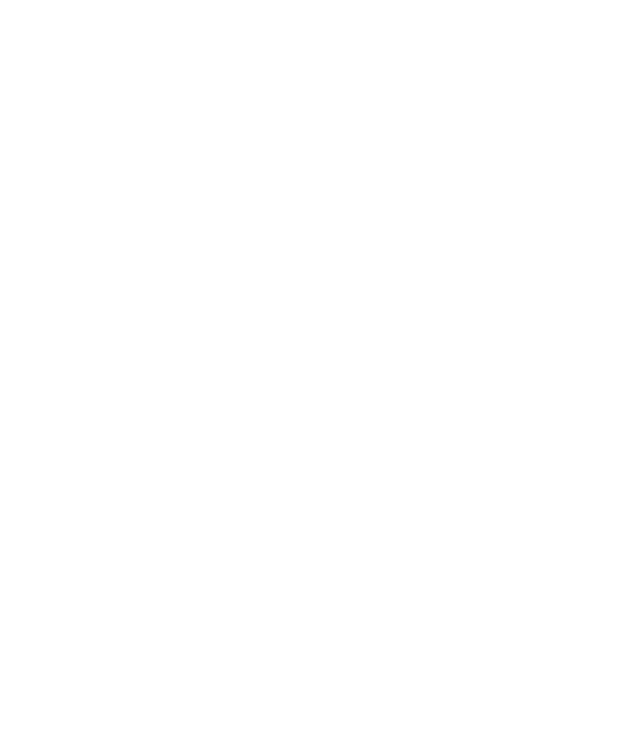
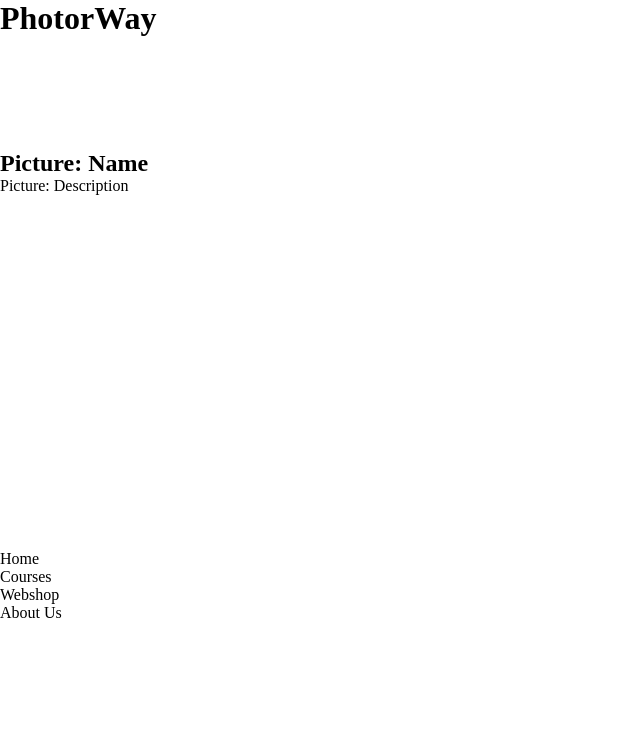
Before and after one commit to wilmerErixon/WU_klass-2C_projektVT2023, a plain HTML site: page index.html in a window 1280 px wide. Shown: the whole page, without its empty margins (0-640 px from the left). Drawn offline with Linux system fonts and the light colour scheme.

Commit message:
jobbat lektion

```diff
--- a/css/style.css
+++ b/css/style.css
@@ -0,0 +1,28 @@
+*{
+    margin: 0;
+    padding: 0;
+    box-sizing: border-box;
+}
+
+#gridWrapperHome{
+    display: grid;
+    grid-template-columns: 375px;
+    grid-template-rows:  150px 400px minmax(200px, 1fr);
+    grid-template-areas:
+    "he"
+    "bg"
+    "tx"
+    ;
+}
+
+header{
+    grid-area: he;
+}
+
+#picture{
+    grid-area: bg;
+}
+
+#pictureDescription{
+    grid-area: tx;
+}
--- a/index.html
+++ b/index.html
@@ -5,8 +5,27 @@
     <meta http-equiv="X-UA-Compatible" content="IE=edge">
     <meta name="viewport" content="width=device-width, initial-scale=1.0">
     <title>Document</title>
+    <link rel="stylesheet" href="css/style.css">
 </head>
 <body>
 
+    <div id="gridWrapperHome">
+        <header id="logo">
+            <h1>PhotorWay</h1>
+        </header>
+        <nav id="nav">
+            <div>Home</div>
+            <div>Courses</div>
+            <div>Webshop</div>
+            <div>About Us</div>
+        </nav>
+        <section id="picture">
+            <article id="pictureDescription">
+                <h2>Picture: Name</h2>
+                <p>Picture: Description</p>
+            </article>
+        </section>
+    </div>
+
 </body>
 </html>
```
Also changed, not shown: aboutUs.html (added), courses.html (added), webshop.html (added).
